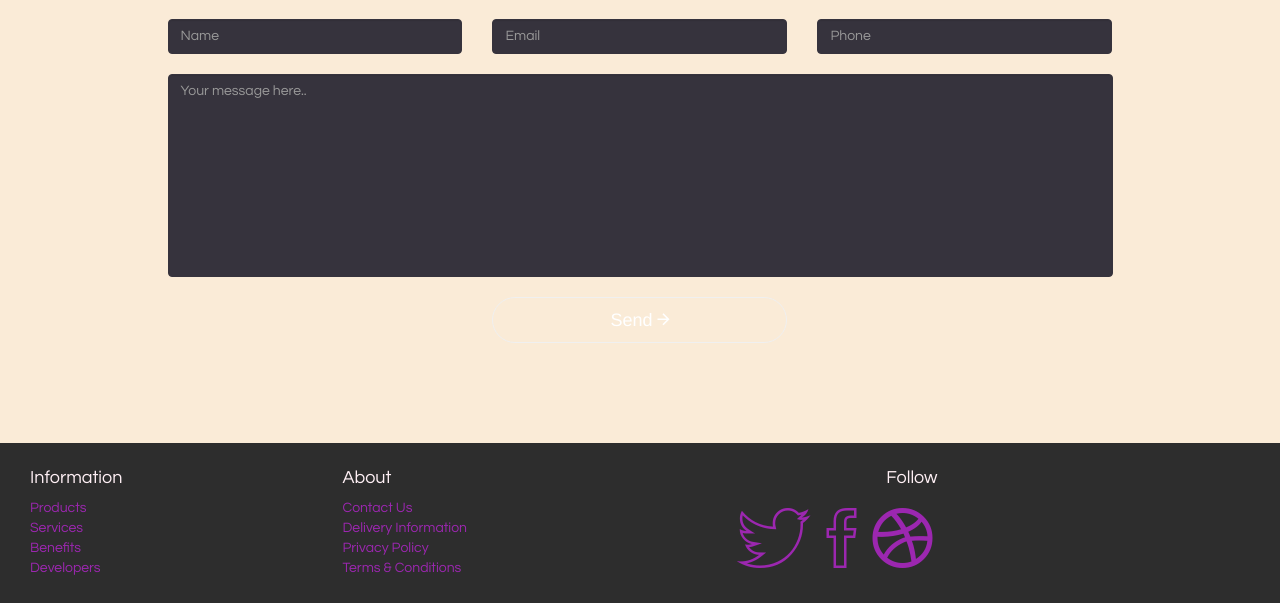
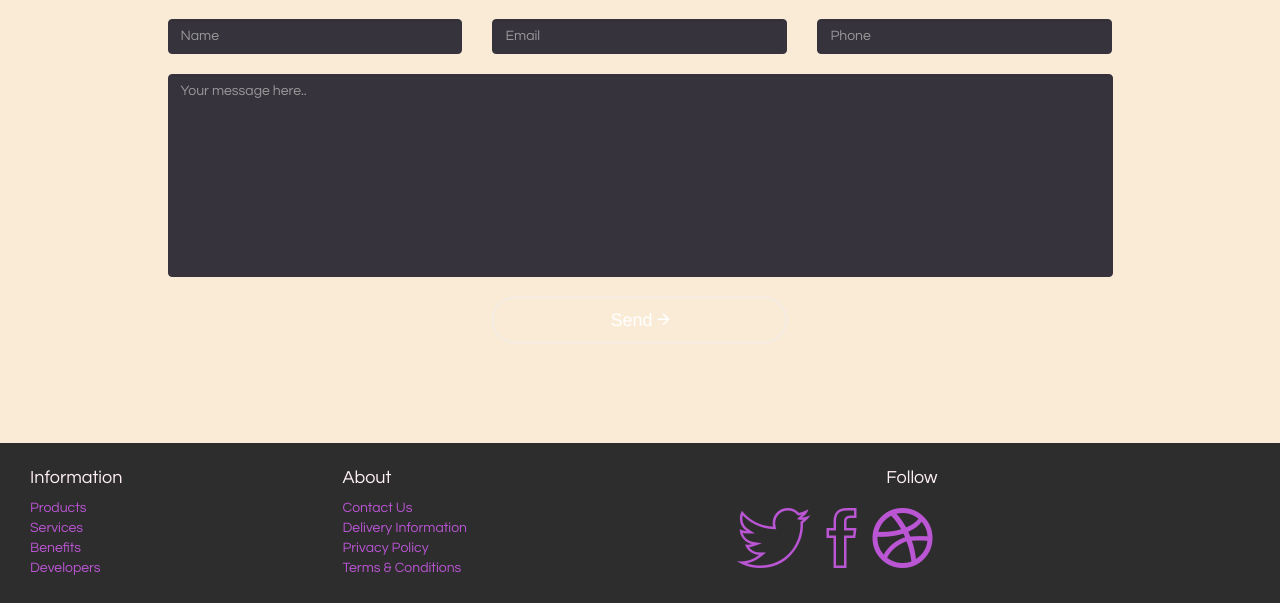
Before and after one commit to Mike410/CS3BC2Proj, a PHP site: page / in a window 1280 px wide. Shown: the part 2816-3419 px from the top of the page. Run offline with PHP 8.4, Linux system fonts and the light colour scheme; grey boxes labelled with a size stand in for pictures from a placeholder-image service; some libraries are stand-ins or nearby versions.

Commit message:
colour change again

```diff
--- a/css/styles.css
+++ b/css/styles.css
@@ -27,7 +27,7 @@ hr.light {
 }
 
 a {
-    color: #9c27b0;
+    color: #BA55D3;
     -webkit-transition: all .35s;
     -moz-transition: all .35s;
     transition: all .35s;
@@ -77,7 +77,7 @@ p {
 }
 
 .text-dark {
-    color: #111;
+    color: #BA55D3;
 }
 
 .text-primary {
```
